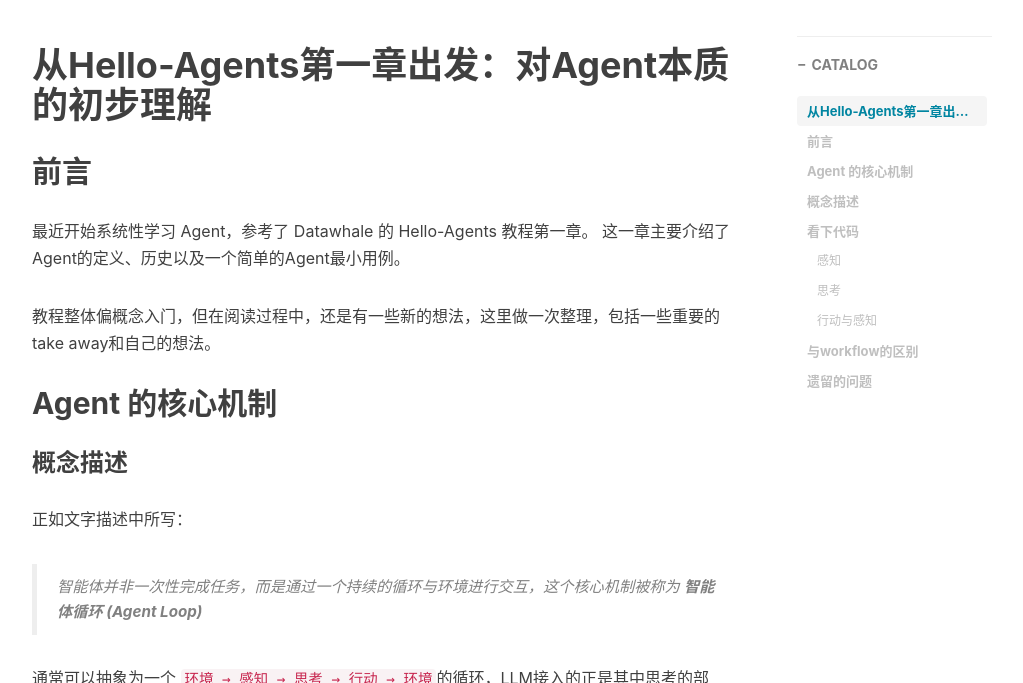
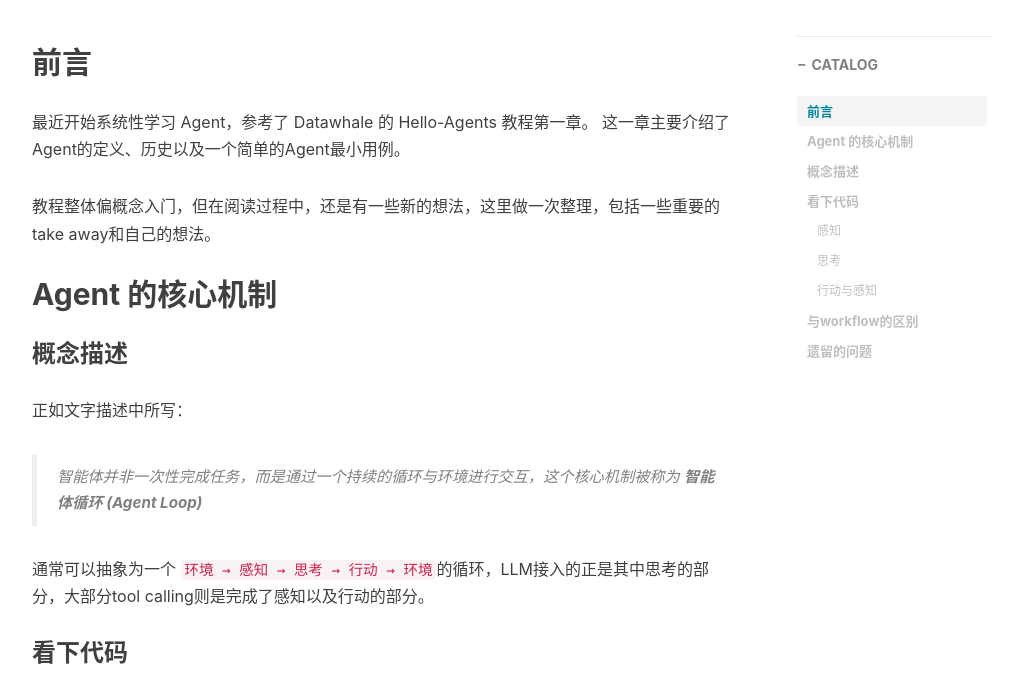
Before and after one commit to vingoh/vingoh.github.io, a Jekyll site: the page built from _posts/2026-03-31-从 Hello-Agents 第一章出发：对 Agent 本质的初步理解.md, in a window 1280 px wide and 900 px high, scrolled down 370 px, cut to the strip 217-900 px from the top of the window. Shown: the whole strip, without its empty margins (233-1256 px from the left). Built offline with Jekyll 4.4.1, drawn with Linux system fonts in a browser that asks for light colours; nearby versions of some CDN libraries; comment, search, counter and statistics services are not loaded.

Commit message:
Update 2026-03-31-从 Hello-Agents 第一章出发：对 Agent 本质的初步理解.md

```diff
--- a/_posts/2026-03-31-从 Hello-Agents 第一章出发：对 Agent 本质的初步理解.md
+++ b/_posts/2026-03-31-从 Hello-Agents 第一章出发：对 Agent 本质的初步理解.md
@@ -10,7 +10,6 @@ tags:
   - LLM
   - 学习笔记
 ---
-# 从Hello-Agents第一章出发：对Agent本质的初步理解
 
 ## 前言
 
```
